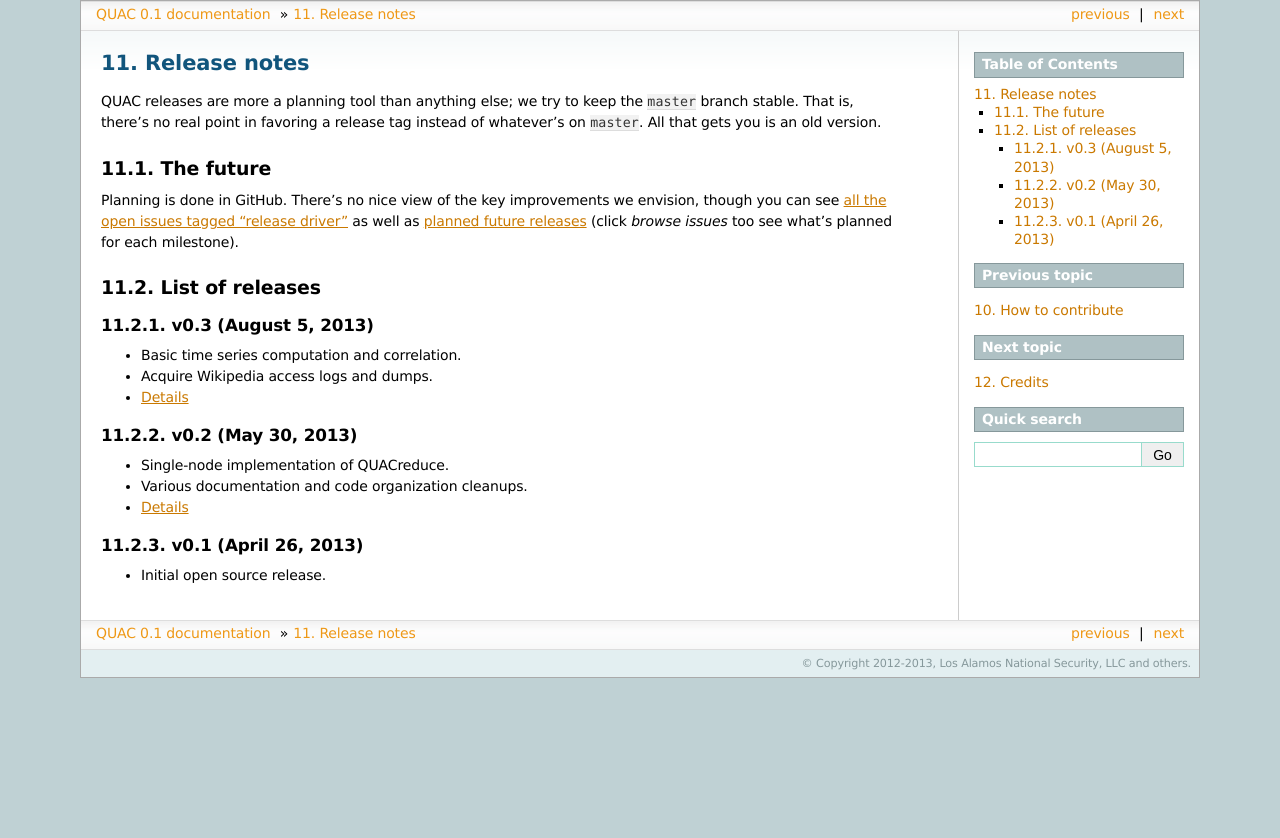
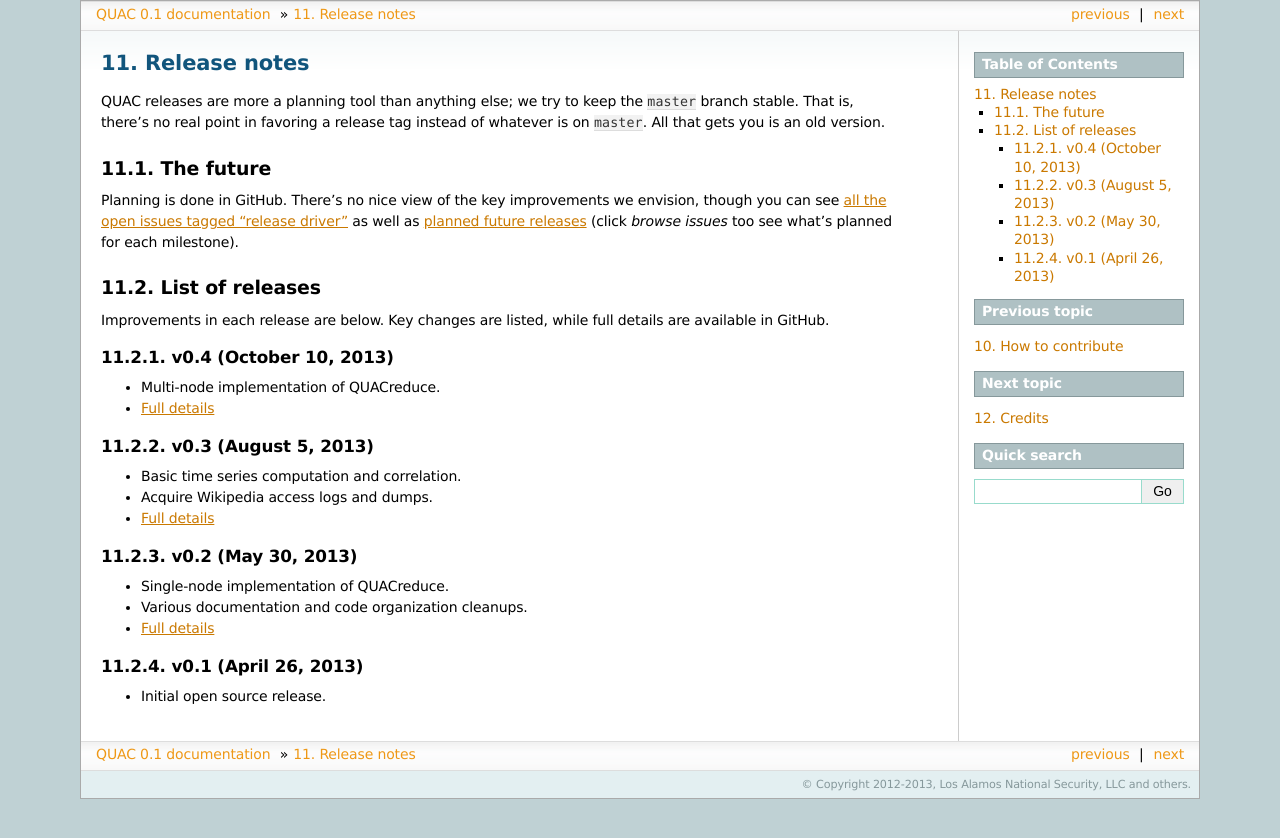
Before and after one commit to reidpr/quac, a Sphinx documentation site: the page built from sphinx/release_notes.rst, in a window 1280 px wide. Shown: the top 838 px of the page. Built offline with Sphinx 7.4.7, drawn with Linux system fonts in a browser that asks for light colours; formulas are drawn with MathJax 3.

Commit message:
release notes for v0.4

```diff
--- a/sphinx/release_notes.rst
+++ b/sphinx/release_notes.rst
@@ -5,7 +5,7 @@
 
 QUAC releases are more a planning tool than anything else; we try to keep the
 ``master`` branch stable. That is, there's no real point in favoring a release
-tag instead of whatever's on ``master``. All that gets you is an old version.
+tag instead of whatever is on ``master``. All that gets you is an old version.
 
 The future
 ==========
@@ -20,19 +20,28 @@
 List of releases
 ================
 
+Improvements in each release are below. Key changes are listed, while full
+details are available in GitHub.
+
+v0.4 (October 10, 2013)
+-----------------------
+
+* Multi-node implementation of QUACreduce.
+* `Full details <https://github.com/reidpr/quac/issues?direction=asc&milestone=4&sort=created&state=closed>`__
+
 v0.3 (August 5, 2013)
 ---------------------
 
 * Basic time series computation and correlation.
 * Acquire Wikipedia access logs and dumps.
-* `Details <https://github.com/reidpr/quac/issues?direction=asc&milestone=2&sort=created&state=closed>`__
+* `Full details <https://github.com/reidpr/quac/issues?direction=asc&milestone=2&sort=created&state=closed>`__
 
 v0.2 (May 30, 2013)
 -------------------
 
 * Single-node implementation of QUACreduce.
 * Various documentation and code organization cleanups.
-* `Details <https://github.com/reidpr/quac/issues?direction=asc&milestone=1&sort=created&state=closed>`__
+* `Full details <https://github.com/reidpr/quac/issues?direction=asc&milestone=1&sort=created&state=closed>`__
 
 v0.1 (April 26, 2013)
 ---------------------
```
